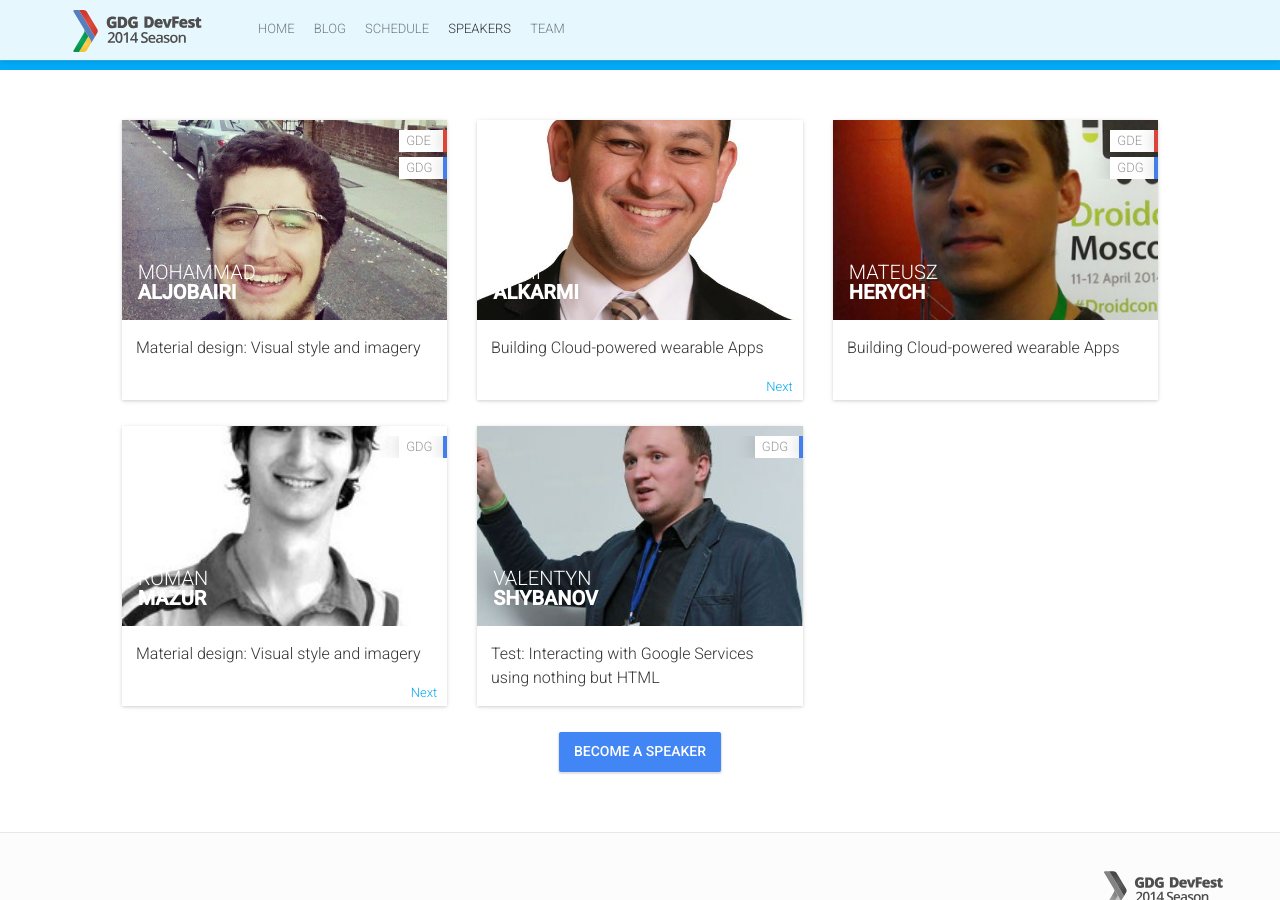
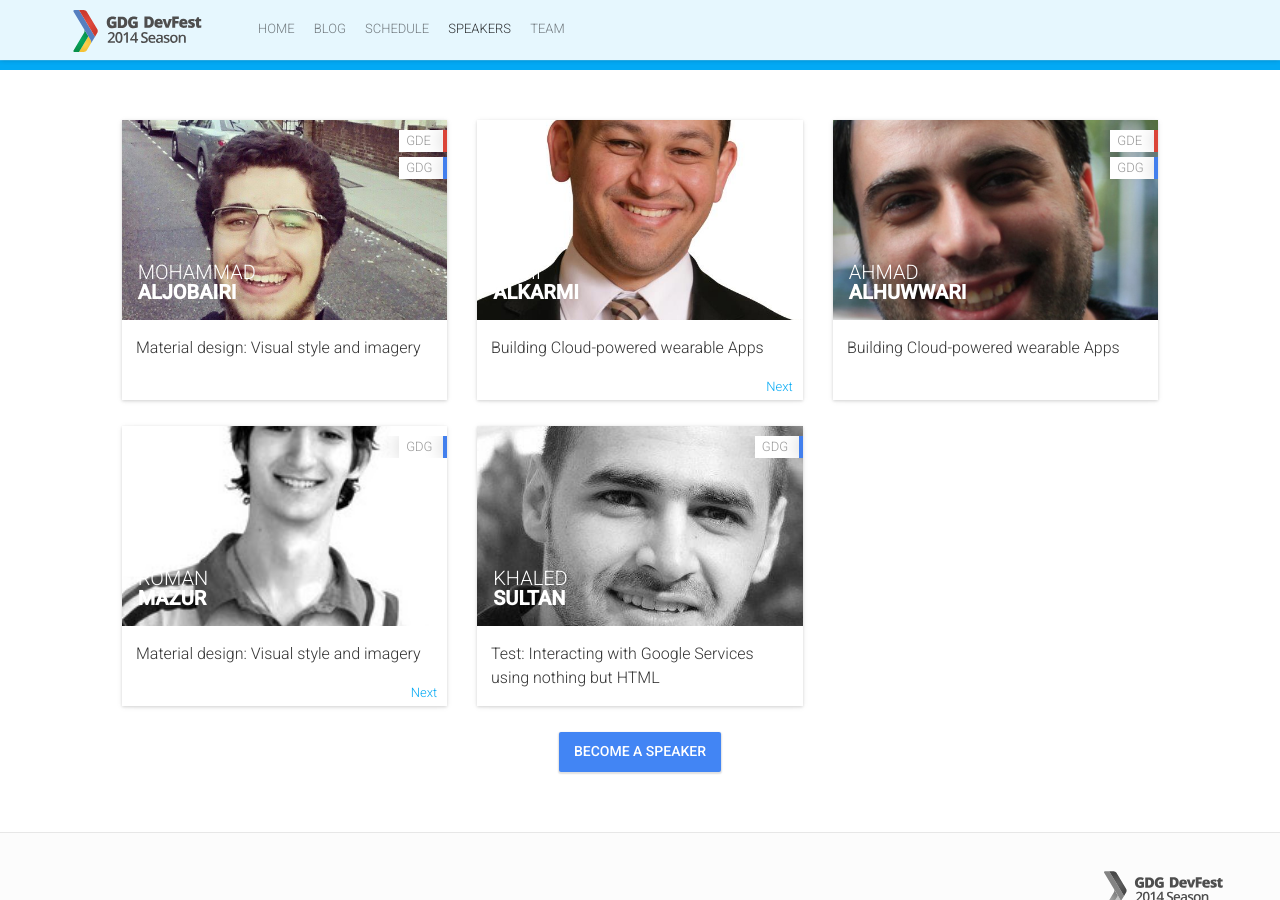
Before and after one commit to MhmdAljobairi/testgdg2, a Jekyll site: the page built from speakers.html, in a window 1280 px wide and 900 px high, scrolled down 337 px. Built offline with Jekyll 4.4.1, drawn with Linux system fonts in a browser that asks for light colours; nearby versions of some CDN libraries; comment, search, counter and statistics services are not loaded.

Commit message:
init website30

```diff
--- a/_data/speakers.yml
+++ b/_data/speakers.yml
@@ -28,12 +28,12 @@
     - {name: "github", link: "https://github.com/dmytrodanylyk"}
 -
   id: 5
-  name: "Mateusz"
-  surname: "Herych"
-  company: "Base CRM, GDG Krakow"
-  title: "Software Engineer"
+  name: "Ahmad"
+  surname: "Alhuwwari"
+  company: "YAAP"
+  title: "UX/Product Manager & Consultant"
   bio: "Mateusz is an Android GDE and GDG organizer. Works as Android Developer for Base CRM where he uses his android-abracadabras to make enterprise software users more productive."
-  thumbnailUrl: MateuszHerych.jpg
+  thumbnailUrl: AhmadMAlhuwwari.jpg
   rockstar: true
   ribbon:
     - {abbr: "GDE", title: "Google Developer Expert", url: "https://developers.google.com/experts/"}
@@ -57,12 +57,12 @@
     - {name: "twitter", link: "http://twitter.com/roman_mazur"}
 -
   id: 7
-  name: "Valentyn"
-  surname: "Shybanov"
-  company: "Twinfield, GDG Kyiv"
-  title: "Software engineer/country manager"
+  name: "Khaled"
+  surname: "Sultan"
+  company: "Genie9"
+  title: "Android Developer"
   bio: "Valentyn focuses on Polymer and Web Components. In previous roles he’s helped craft design systems for massive enterprise companies, user interfaces for console titles, and even built the occasional enchanted princess game. These days his mission is to fight for a better web and to help developers build great experiences."
-  thumbnailUrl: ValentynShybanov.jpg
+  thumbnailUrl: KhaledSultan.jpg
   rockstar: true
   ribbon:
     - {abbr: "GDG", title: "Google Developer Group", url: "https://developers.google.com/groups/chapter/110301321530950732281/"}
```
Also changed, not shown: img/people/AhmadMAlhuwwari.jpg (added), img/people/KhaledSultan.jpg (added).
